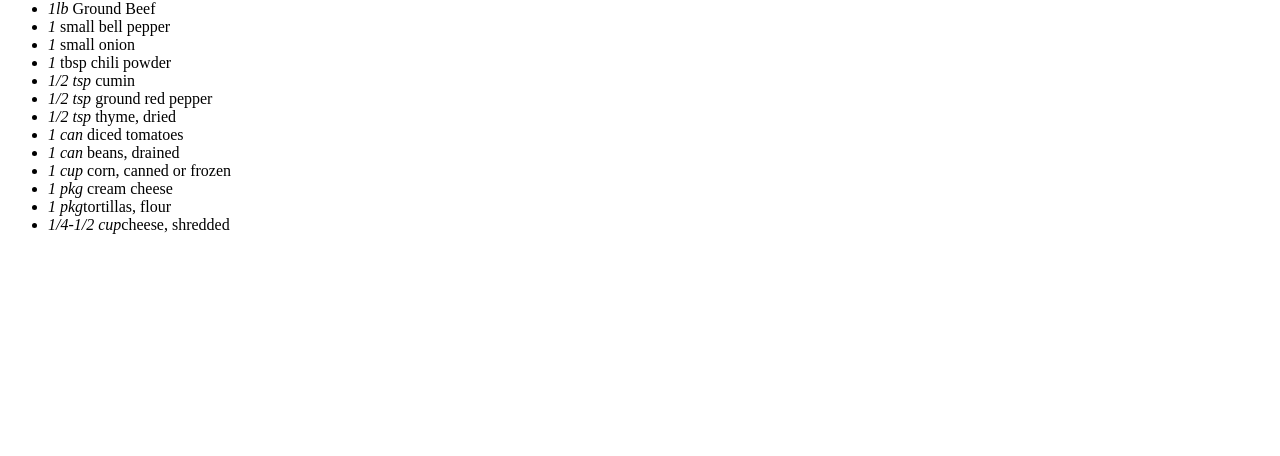
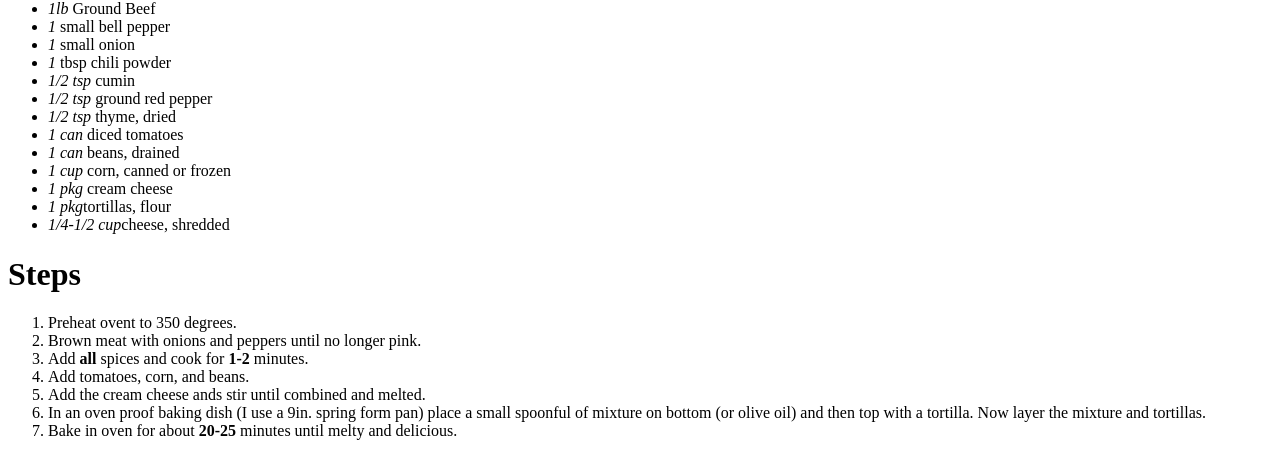
Before and after one commit to M1k3Gr33n/odin-recipies, a plain HTML site: page recipes/tacosagna.html in a window 1280 px wide. Shown: the part 480-936 px from the top of the page. Before the commit the page ends 800 px from the top, so only its background shows below. Drawn offline with Linux system fonts and the light colour scheme.

Commit message:
added complete tacosagna recipe

```diff
--- a/recipes/tacosagna.html
+++ b/recipes/tacosagna.html
@@ -20,4 +20,16 @@
         <li><i>1 pkg</i>tortillas, flour</li>
         <li><i>1/4-1/2 cup</i>cheese, shredded</li>
     </ul>
+
+    <p><h1>Steps</h1></p>
+    <ol>
+        <li>Preheat ovent to 350 degrees.</li>
+        <li>Brown meat with onions and peppers until no longer pink.</li>
+        <li>Add <strong>all</strong> spices and cook for <strong>1-2</strong> minutes.</li>
+        <li>Add tomatoes, corn, and beans.</li>
+        <li>Add the cream cheese ands stir until combined and melted.</li>
+        <li>In an oven proof baking dish (I use a 9in. spring form pan) place a small spoonful of mixture on bottom (or olive oil) and then top with a tortilla.
+            Now layer the mixture and tortillas.</li>
+        <li>Bake in oven for about <strong>20-25 </strong>minutes until melty and delicious.</li>
+    </ol>
 </body>
```
